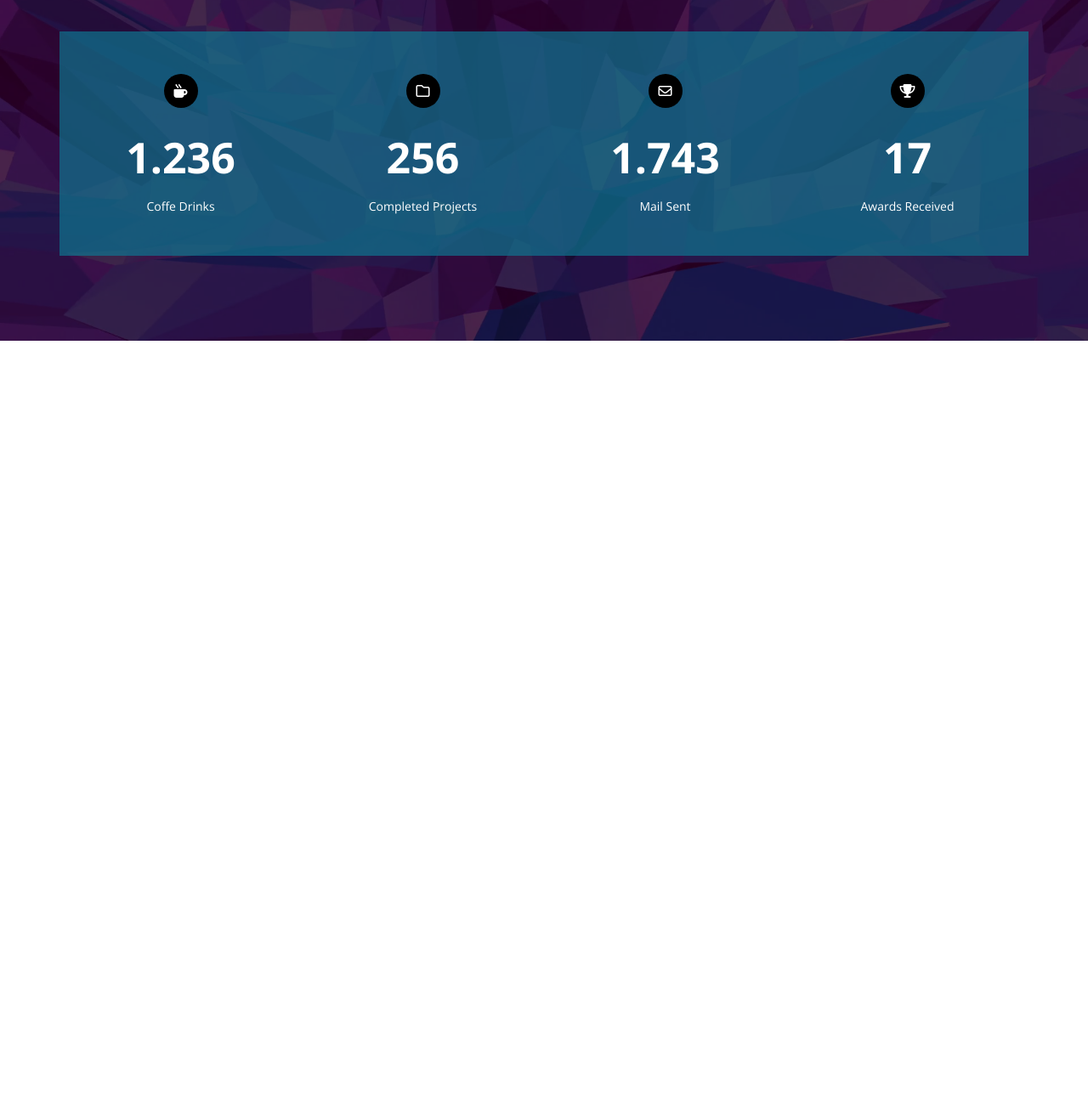
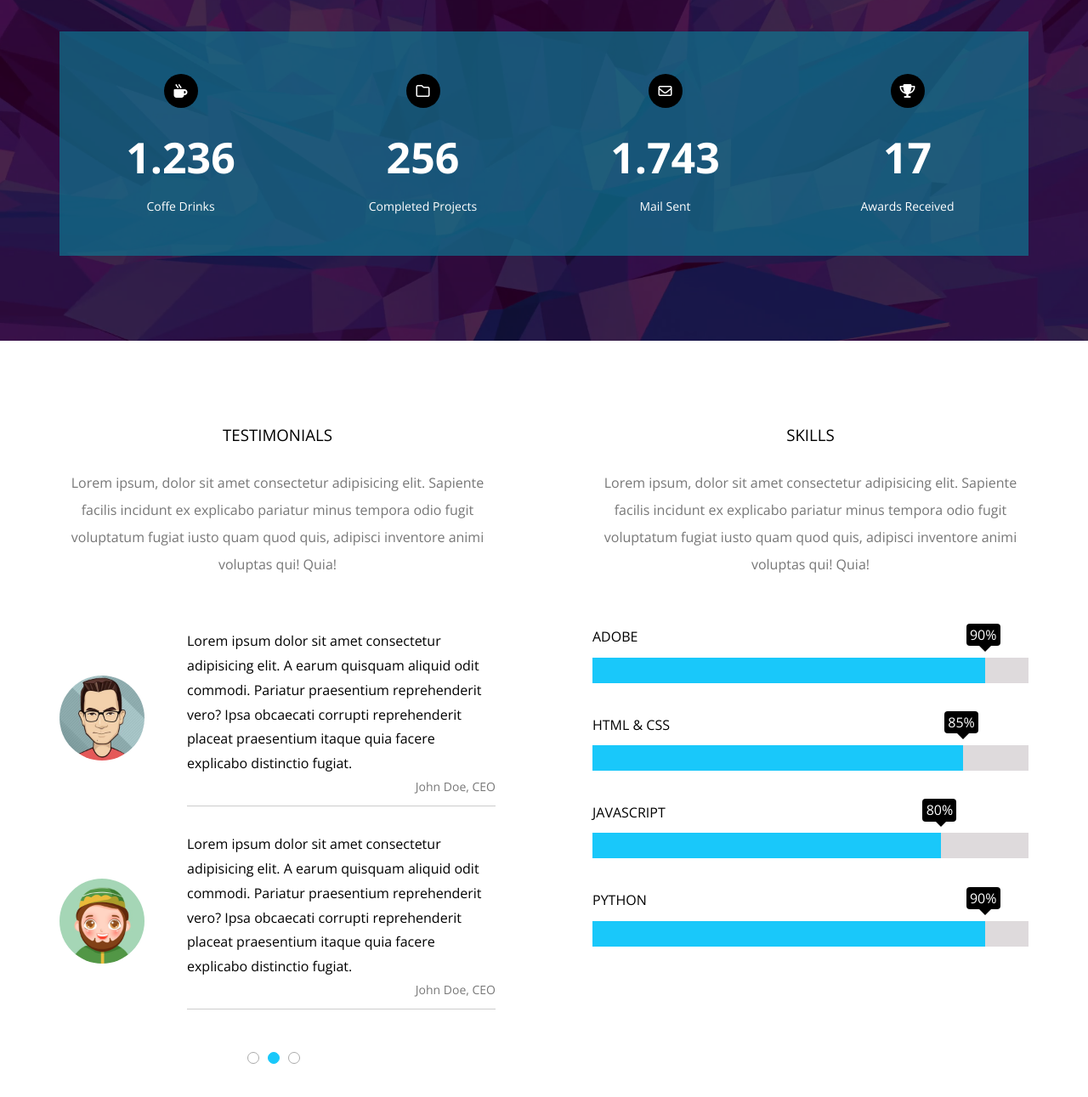
Before and after one commit to MohamedDiaaEldin/Kasper-Template, a plain HTML site: page index.html in a window 1280 px wide. Shown: the part 5493-6784 px from the top of the page at 85% size. Before the commit the page ends 5894 px from the top, so only its background shows below. Drawn offline with nearby package versions, Linux system fonts and the light colour scheme.

Commit message:
finished our skills section

```diff
--- a/css/kasper.css
+++ b/css/kasper.css
@@ -630,3 +630,122 @@ header nav .form i {
     font-size: 14px;
 }
 /* End of Statistics Section */
+
+/* Our Skills Section */
+.our-skills {
+    padding-top: var(--section-padding);
+    padding-bottom: var(--section-padding);
+}
+.our-skills .container {
+    display: flex;
+    justify-content: space-between;
+    flex-wrap: wrap;
+}
+@media (min-width: 992px) {
+    .our-skills .container > div{
+        flex-basis: 45%;
+    }
+}
+.our-skills .container > div > h3{
+    margin: 0 0 30px;
+    font-weight: normal;
+    text-align: center;
+    text-transform: uppercase;
+}
+.our-skills .container > div > p{
+    color: #777;
+    line-height: 2;
+    text-align: center;
+    margin-bottom: 60px;
+}
+/* testimonials */
+.our-skills .testimonials .content{
+    display: flex;
+    margin-bottom: 30px;
+    align-items: center;
+}
+.our-skills .testimonials  .content img{
+    width: 100px;
+    border-radius: 50%;
+    margin-right: 50px;
+}
+@media (max-width:767px) {
+    .our-skills .testimonials .content{
+        flex-direction: column;
+        text-align: center;
+    }
+    .our-skills .testimonials img{
+        margin: 0 auto 20px;
+    }
+}
+.our-skills .testimonials .text {
+    border-bottom: 1px solid #ccc;
+    line-height: 1.8;
+}
+.our-skills .testimonials .text p{
+    color: #777;
+    text-align: right;
+    font-size: 14px;
+    margin-bottom: 10px;
+}
+.our-skills .testimonials .bullets {
+    display: flex;
+    justify-content: center;
+    margin-top: 50px;
+    margin-bottom: 50px;
+}
+.our-skills .testimonials .bullets li{
+    width: 14px;
+    height: 14px;
+    border: 1px solid #aaa;
+    border-radius: 50%;
+    margin-right: 10px;
+}
+
+.our-skills .testimonials .bullets li.active{
+    background-color: var(--main-color);
+    border-color: var(--main-color);
+}
+/* progress */
+.our-skills .skills .prog-holder{
+    margin-bottom: 40px;
+}
+.our-skills .skills .prog-holder h4{
+    margin-bottom: 15px;
+    font-weight: normal;
+    text-transform: uppercase;
+
+}
+.our-skills .skills .prog-holder .prog{
+    background-color: #dedadc;
+    height: 30px;
+
+}
+.our-skills .skills .prog-holder .prog span{
+    display: block;
+    background-color: var(--main-color);
+    height: 100%;
+    position: relative;
+}
+.our-skills .skills .prog-holder .prog span::before{
+    content: attr(data-progress);
+    position: absolute;
+    background-color: black;
+    color: white;
+    top: -40px;
+    right: -18px;
+    padding: 4px 0;
+    width: 40px;
+    text-align: center;
+    border-radius: 4px;
+}
+.our-skills .skills .prog-holder .prog span::after{
+    content: '';
+    position: absolute;
+    border-style: solid;
+    border-width:  8px;
+    border-color: black transparent transparent transparent;
+    right: -8px;
+    top: -15px;
+}
+/* End of Our Skills Section */
--- a/index.html
+++ b/index.html
@@ -248,5 +248,64 @@
         </div>
     </div>
     <!-- End of Statistics Section -->
+
+    <!-- Skills Section -->
+    <div class="our-skills">
+        <div class="container">
+             <div class="testimonials">
+                <h3>Testimonials</h3>
+                <p>Lorem ipsum, dolor sit amet consectetur adipisicing elit. Sapiente facilis incidunt ex explicabo pariatur minus tempora odio fugit voluptatum fugiat iusto quam quod quis, adipisci inventore animi voluptas qui! Quia!</p>
+                <div class="content">
+                    <img src="images/skills-01.jpg" alt="">
+                    <div class="text">
+                        Lorem ipsum dolor sit amet consectetur adipisicing elit. A earum quisquam aliquid odit commodi. Pariatur praesentium reprehenderit vero? Ipsa obcaecati corrupti reprehenderit placeat praesentium itaque quia facere explicabo distinctio fugiat.
+                        <p>John Doe, CEO</p>
+                    </div>
+                </div>
+                <div class="content">
+                    <img src="images/skills-02.jpg" alt="">
+                    <div class="text">
+                        Lorem ipsum dolor sit amet consectetur adipisicing elit. A earum quisquam aliquid odit commodi. Pariatur praesentium reprehenderit vero? Ipsa obcaecati corrupti reprehenderit placeat praesentium itaque quia facere explicabo distinctio fugiat.
+                        <p>John Doe, CEO</p>
+                    </div>
+                </div>
+                <ul class="bullets">
+                    <li></li>
+                  <li class="active"></li>
+                  <li></li>
+                </ul>
+             </div>
+             <div class="skills">
+                <h3>Skills</h3>
+                <p>Lorem ipsum, dolor sit amet consectetur adipisicing elit. Sapiente facilis incidunt ex explicabo pariatur minus tempora odio fugit voluptatum fugiat iusto quam quod quis, adipisci inventore animi voluptas qui! Quia!</p>
+                <div class="prog-holder">
+                    <h4>Adobe</h4>
+                    <div class="prog">
+                        <span style="width:90%" data-progress="90%"></span>
+                    </div>
+                </div>
+                <div class="prog-holder">
+                    <h4>HTML &amp; CSS</h4>
+                    <div class="prog">
+                        <span style="width:85%" data-progress="85%"></span>
+                    </div>
+                </div>
+                <div class="prog-holder">
+                    <h4>JavaScript</h4>
+                    <div class="prog">
+                        <span style="width:80%" data-progress="80%"></span>
+                    </div>
+                </div>
+                <div class="prog-holder">
+                    <h4>Python</h4>
+                    <div class="prog">
+                        <span style="width:90%" data-progress="90%"></span>
+                    </div>
+                </div>
+             </div>
+
+        </div>
+    </div>
+    <!-- End of Skills Section -->
 </body>
 </html>
```
Also changed, not shown: images/skills-01.jpg (added), images/skills-02.jpg (added).
